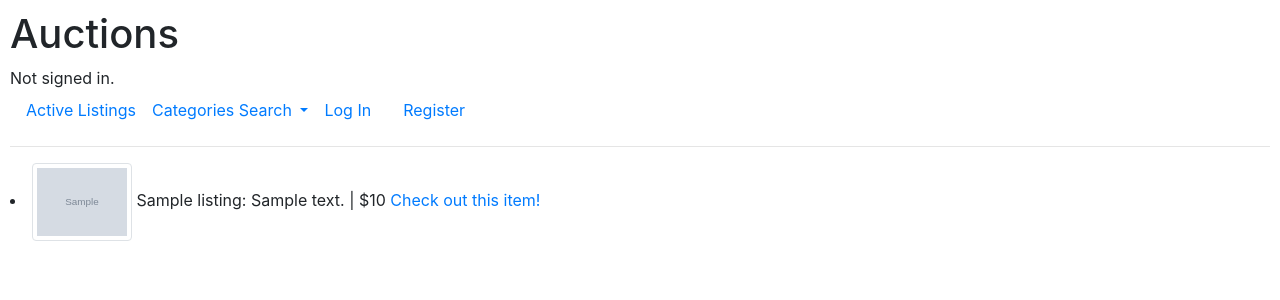
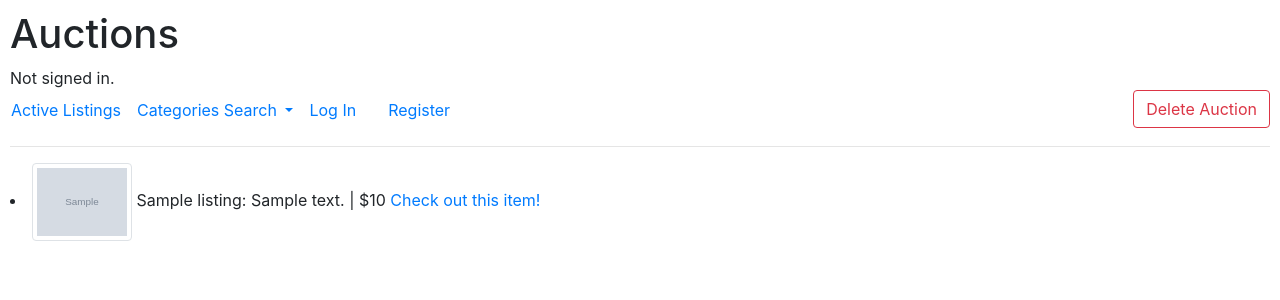
Before and after one commit to NearBee/Commerce, a Django app: page /categories/Electronics in a window 1280 px wide. Shown: the top 300 px of the page. Run offline with Django 3.2, Linux system fonts and the light colour scheme; tables that the repository leaves empty hold one stand-in row (values such as "Sample post"); grey boxes marked "Sample" are stand-in pictures; some libraries are stand-ins or nearby versions.

Commit message:
Moved Delete Auction button onto layout for style

```diff
--- a/commerce/auctions/templates/auctions/layout.html
+++ b/commerce/auctions/templates/auctions/layout.html
@@ -24,6 +24,7 @@
         Not signed in.
         {% endif %}
     </div>
+    <div class="row row-cols-2">
         <ul class="nav">
             <li class="nav-item">
                 <a class="nav-link" href="{% url 'index' %}">Active Listings</a>
@@ -64,6 +65,15 @@
             </li>
             {% endif %}
         </ul>
+        <div class="nav-item" style="display: flex; justify-content: end; padding-right: 15px;">
+            {% if user.id == listing.user.id %}
+            <form name="delete_button" type="submit" method="post">
+                {% csrf_token %}
+                <button class="btn btn-outline-danger" name="delete_button" type="submit">Delete Auction</button>
+            </form>
+            {% endif %}
+        </div>
+    </div>
     <hr>
     {% block body %}
     {% endblock %}
```
Lines whose indentation alone changed are shown as unchanged.
